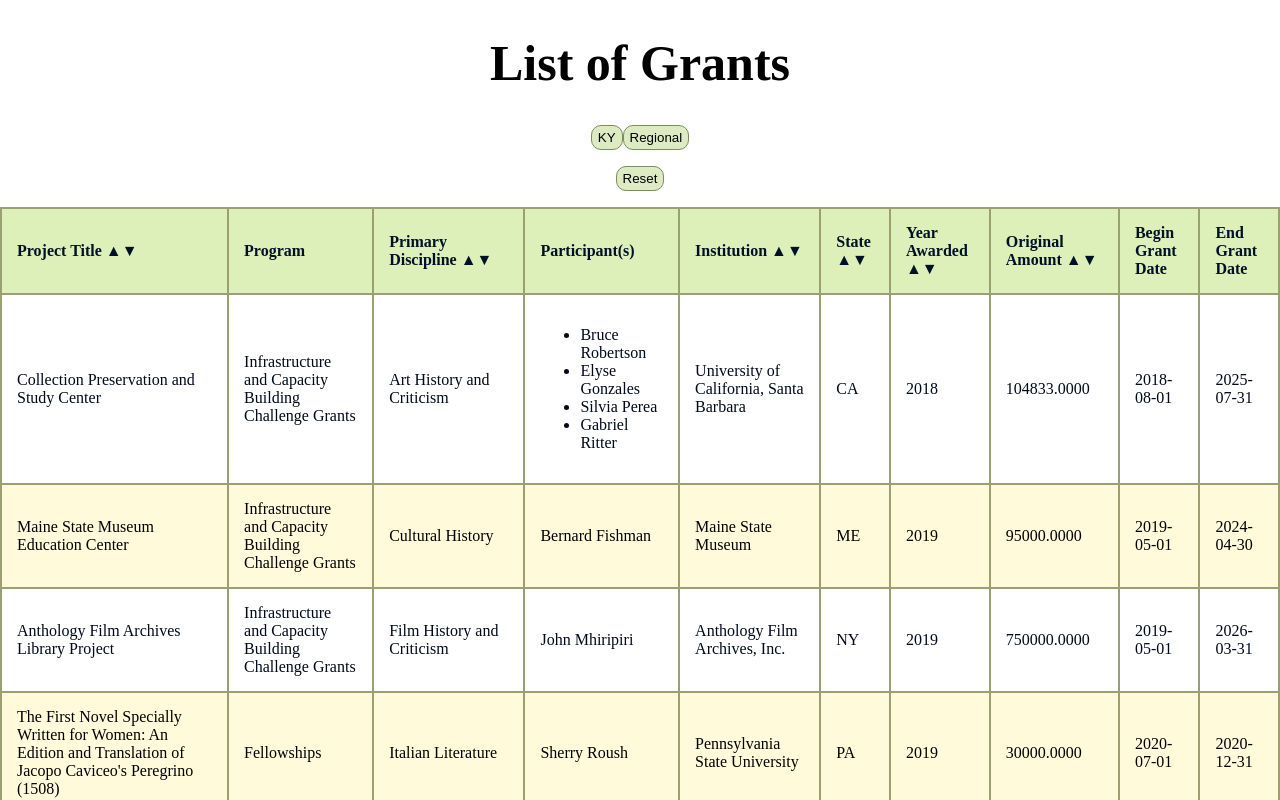
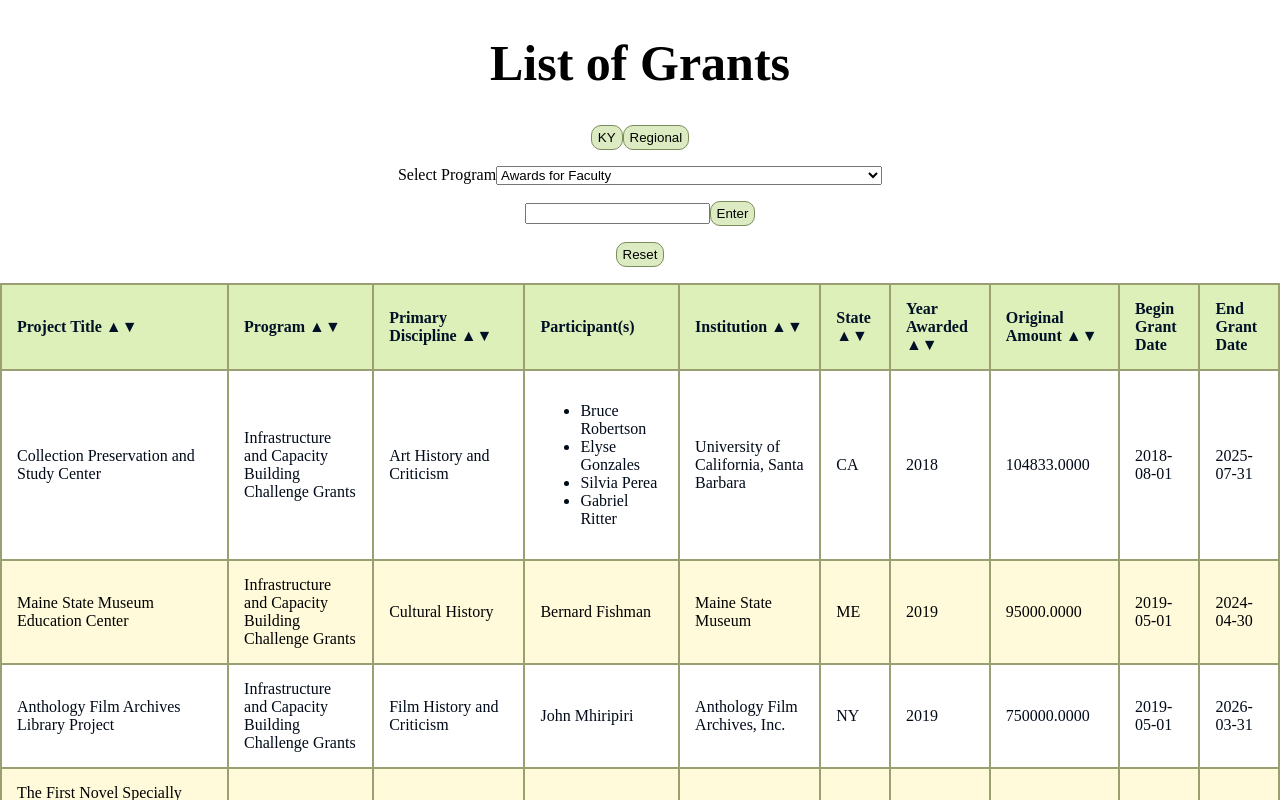
Before and after one commit to brooklynnjenkins/DataDrivenGrantApp, a React (Create React App) app: page / in a window 1280 px wide. Shown: the top 800 px of the page. Built offline with nearby package versions, Linux system fonts and the light colour scheme; a web font is replaced by a local one.

Commit message:
Added a search bar for primary disciplines and a dropdown for programs

```diff
--- a/src/App.js
+++ b/src/App.js
@@ -34,6 +34,32 @@
     let regionFilt = grants.filter(grant => grant.InstState.includes("KY") || grant.InstState.includes("IN") || grant.InstState.includes("TN") || grant.InstState.includes("OH") || grant.InstState.includes("MO") || grant.InstState.includes("VA") || grant.InstState.includes("WV"))
     setGrantsCopy(regionFilt)
 }
+function programChange(event){
+  const value = event.target.value;
+    if(value == "faculty"){
+      let fac = grants.filter(grant => grant.Program.includes("Faculty"));
+      setGrantsCopy(fac)
+    }
+    else if(value == "fellowship"){
+      let fel = grants.filter(grant => grant.Program.includes("Fellowships"));
+      setGrantsCopy(fel)
+    }
+    else if(value == "infras"){
+      let infr = grants.filter(grant => grant.Program.includes("Infrastructure"));
+      setGrantsCopy(infr)
+    }
+    else if(value == "stateHum"){
+      let state = grants.filter(grant => grant.Program.includes("State Humanities"));
+      setGrantsCopy(state)
+    }
+}
+function displayVal(){
+  const searchInput = document.getElementById('disciplineSearch');
+  const value = searchInput.value.toLowerCase();
+  let copy = [...grants];
+  copy = copy.filter(grant => grant.PrimaryDiscipline.toLowerCase().includes(value));
+  setGrantsCopy(copy);
+}
   return ( <>
     <div className="App">
         <div>
@@ -41,6 +67,22 @@
             <p>
              <button onClick = {KY}>KY</button>
              <button onClick = {regions}>Regional</button>
+            </p>
+            <p>
+              <label htmlFor="program">
+                Select Program
+              </label>
+              <select id="program" name="program"
+                 onChange={programChange}>
+                  <option value="faculty">Awards for Faculty</option>
+                  <option value="fellowship">Fellowships</option>
+                  <option value="infras">Infrastructure and Capacity Building Challenge Grants</option>
+                  <option value="stateHum">State Humanities Councils General Operating Support Grants</option>
+              </select>
+            </p>
+            <p>
+              <input type="text" id="disciplineSearch"/>
+              <button onClick = {displayVal}>Enter</button>
             </p>
             <p>
               <button onClick = {pressReset}>Reset</button>
--- a/src/Table.js
+++ b/src/Table.js
@@ -89,6 +89,20 @@
             props.setGrantsCopy(copy)
         }
 }
+function progOrd(){
+        if(index%2==0){
+            let copy = [...props.grants];
+            copy.sort((a,b) => a.Program.localeCompare(b.Program));
+            setIndex(index+1);
+            props.setGrantsCopy(copy)
+        }
+        else{
+            let copy = [...props.grants];
+            copy.sort((a,b) => b.Program.localeCompare(a.Program));
+            setIndex(index+1);
+            props.setGrantsCopy(copy)
+        }
+}
     return(
         <table>
             <thead>
@@ -96,8 +110,8 @@
                     <th onClick = {projOrd} >
                         Project Title ▲▼
                     </th>
-                    <th>
-                        Program
+                    <th onClick = {progOrd}>
+                        Program ▲▼
                     </th>
                     <th onClick = {discOrd}>
                         Primary Discipline ▲▼
```
